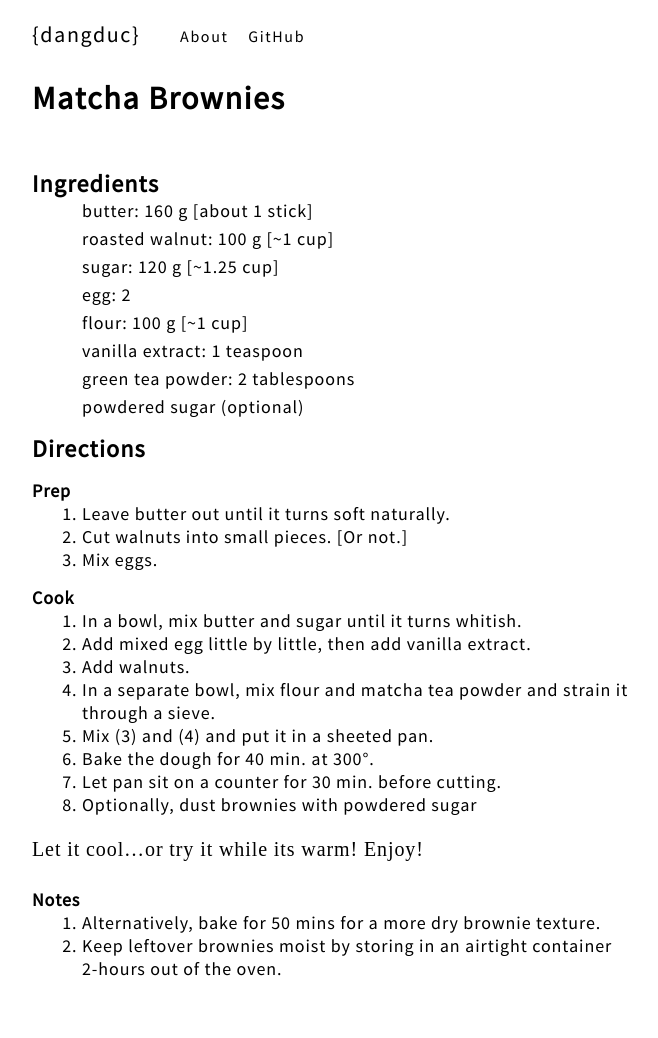
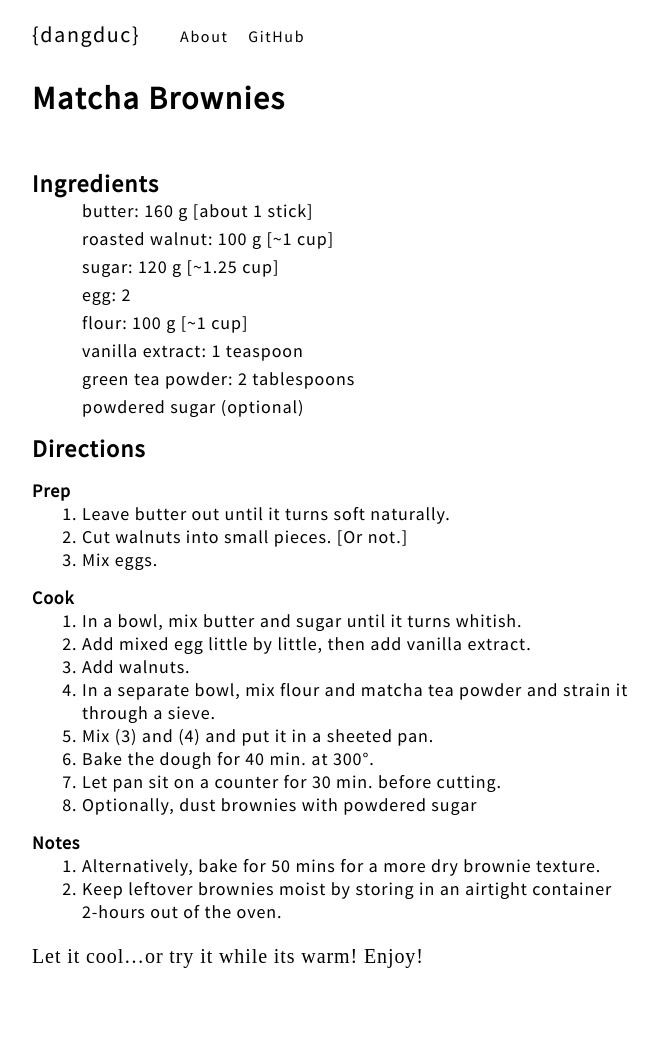
Before and after one commit to dangduc/dangduc.github.com, a Jekyll site: the page built from recipes/matcha-brownies.md, in a window 1280 px wide. Shown: the whole page, without its empty margins (308-966 px from the left). Built offline with Jekyll 4.4.1, drawn with Linux system fonts in a browser that asks for light colours; Markdown is read by kramdown in place of the engine named in the settings.

```diff
--- a/recipes/matcha-brownies.md
+++ b/recipes/matcha-brownies.md
@@ -33,8 +33,8 @@ title: Matcha Brownies
 7. Let pan sit on a counter for 30 min. before cutting.
 8. Optionally, dust brownies with powdered sugar
 
-Let it cool…or try it while its warm! Enjoy!
-
 ### Notes
 1. Alternatively, bake for 50 mins for a more dry brownie texture.
 2. Keep leftover brownies moist by storing in an airtight container 2-hours out of the oven.
+
+Let it cool…or try it while its warm! Enjoy!
```
